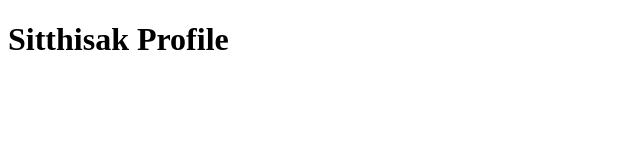
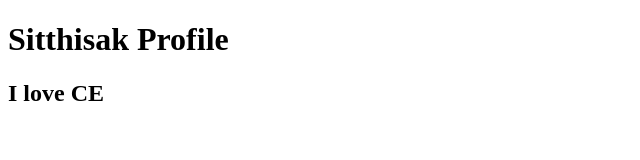
Before and after one commit to Linkjokerr/Sitthisak_sako_project, a plain HTML site: page index.html in a window 1280 px wide. Shown: the whole page, without its empty margins (0-640 px from the left). Drawn offline with Linux system fonts and the light colour scheme.

Commit message:
Update h2
Update h2

```diff
--- a/index.html
+++ b/index.html
@@ -8,5 +8,6 @@
 </head>
 <body>
     <h1>Sitthisak Profile</h1>
+    <h2>I love CE</h2>
 </body>
 </html>
```
